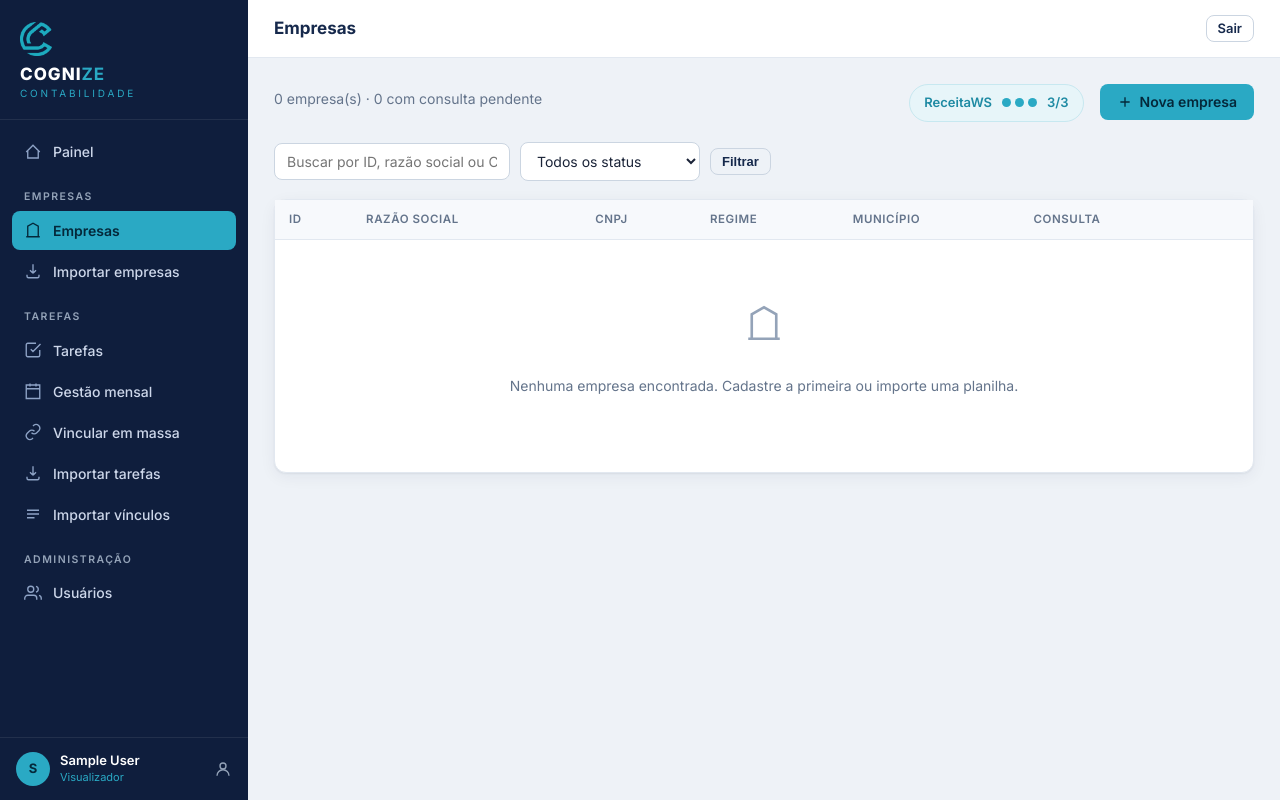
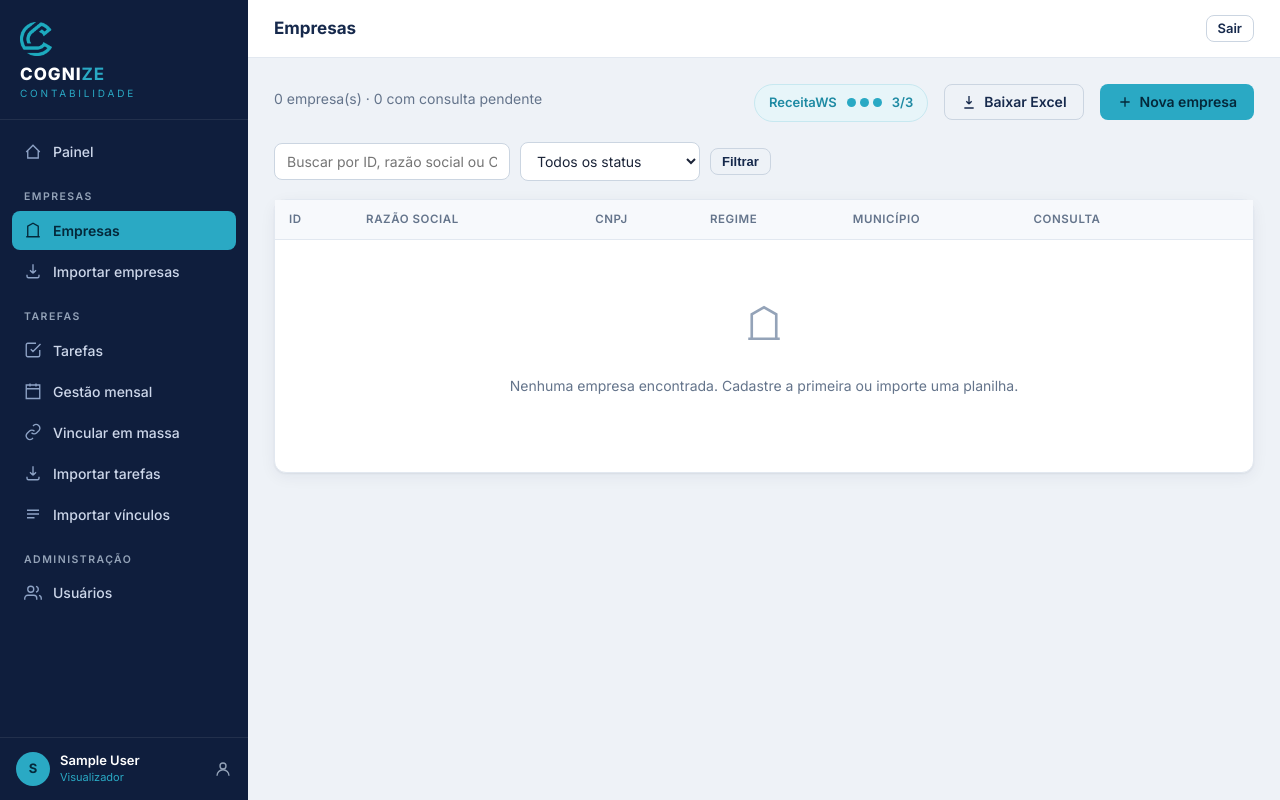
Before and after one commit to Paul-Nascimento/cognize, a Django app: page /empresas/ in a window 1280 px wide. Run offline with Django 5.2, Linux system fonts and the light colour scheme; the visitor is signed in with stand-in values (Sample User, id 1); data that the repository does not hold is empty.

Commit message:
Add export button for Excel download in lista.html

```diff
--- a/templates/empresas/lista.html
+++ b/templates/empresas/lista.html
@@ -15,6 +15,9 @@
     </span>
     <span>{{ orcamento.disponiveis }}/{{ orcamento.limite }}</span>
   </div>
+  <a href="{% url 'empresas:exportar' %}{% if busca or status_sel %}?q={{ busca|urlencode }}&status={{ status_sel|urlencode }}{% endif %}" class="btn btn--ghost">
+    <svg viewBox="0 0 24 24"><path d="M12 3v12m0 0l-4-4m4 4l4-4M5 21h14"/></svg> Baixar Excel
+  </a>
   {% if nav_pode_editar %}
   <a href="{% url 'empresas:nova' %}" class="btn">
     <svg viewBox="0 0 24 24"><path d="M12 5v14M5 12h14"/></svg> Nova empresa
```
